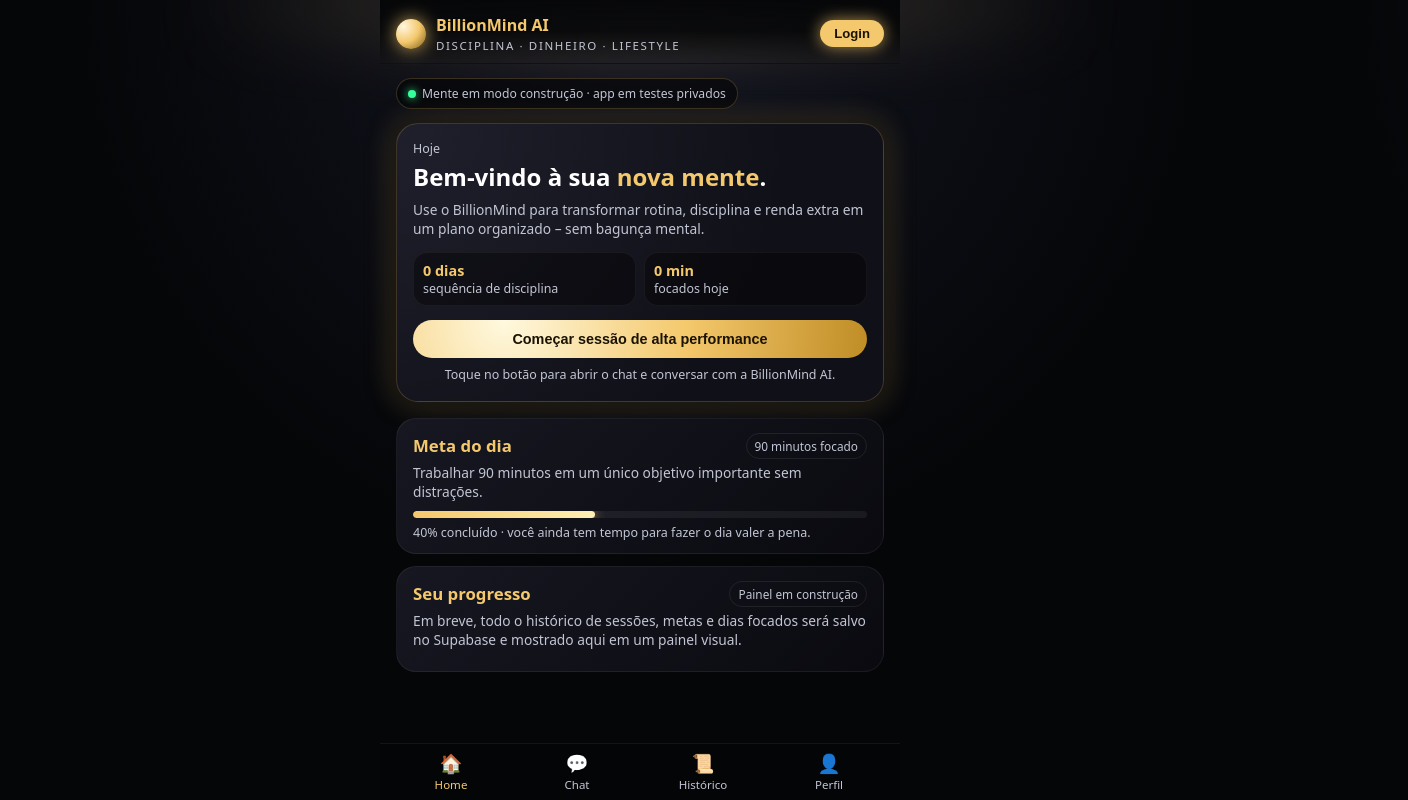
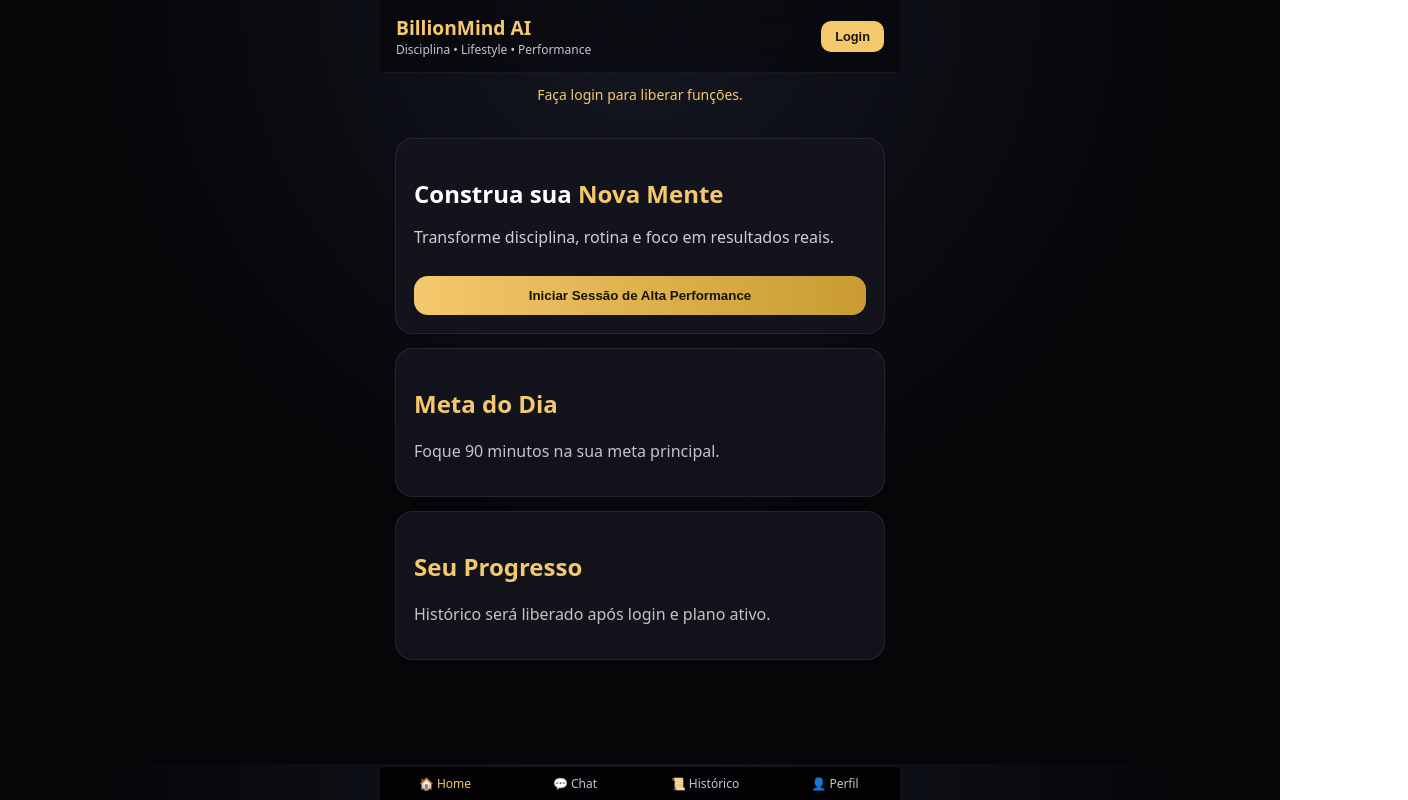
Before and after one commit to mrdigitalvip-maker/BillionsMind, a plain HTML site: page index.html in a window 1280 px wide. Shown: the whole page, 1408 px wide, since content can reach past the window. Drawn offline with Linux system fonts and the light colour scheme.

Commit message:
Update index.html

```diff
--- a/index.html
+++ b/index.html
@@ -1,511 +1,279 @@
 <!DOCTYPE html>
 <html lang="pt-BR">
 <head>
-  <meta charset="UTF-8" />
-  <meta name="viewport" content="width=device-width, initial-scale=1.0" />
+  <meta charset="UTF-8">
+  <meta name="viewport" content="width=device-width, initial-scale=1.0">
   <title>BillionMind AI</title>
 
   <style>
     :root {
       --bg-main: #050608;
       --bg-card: #14141b;
-      --bg-card-soft: #181823;
       --gold: #f4c86c;
-      --gold-soft: rgba(244, 200, 108, 0.2);
       --text-main: #ffffff;
       --text-soft: #c2c5d3;
-      --accent: #37ff9b;
-      --danger: #ff4e6a;
-    }
-
-    * {
-      box-sizing: border-box;
-      margin: 0;
-      padding: 0;
     }
 
     body {
-      font-family: system-ui, -apple-system, BlinkMacSystemFont, "SF Pro Text",
-        sans-serif;
+      margin: 0;
+      padding: 0;
       background: radial-gradient(circle at top, #151723 0, #050608 55%);
+      font-family: system-ui, sans-serif;
       color: var(--text-main);
-      min-height: 100vh;
     }
 
     .app-wrap {
       max-width: 520px;
       margin: 0 auto;
-      min-height: 100vh;
-      padding-bottom: 64px; /* espaço para navbar */
+      padding-bottom: 70px;
     }
 
-    /* --------- HEADER --------- */
-    .top-gradient {
-      height: 90px;
-      background: radial-gradient(circle at top, #f4c86c33, transparent 60%);
-      filter: blur(30px);
-      position: absolute;
-      top: -40px;
-      left: 50%;
-      transform: translateX(-50%);
-      width: 120%;
-      pointer-events: none;
-      z-index: -1;
-    }
-
+    /* -------- HEADER -------- */
     .app-header {
-      padding: 14px 16px 10px;
+      padding: 14px 16px;
       display: flex;
+      justify-content: space-between;
       align-items: center;
-      justify-content: space-between;
-      border-bottom: 1px solid rgba(255, 255, 255, 0.04);
-      background: linear-gradient(
-        to bottom,
-        rgba(5, 6, 8, 0.96),
-        rgba(5, 6, 8, 0.86),
-        rgba(5, 6, 8, 0)
-      );
-      backdrop-filter: blur(14px);
+      background: rgba(0,0,0,0.4);
+      backdrop-filter: blur(12px);
       position: sticky;
       top: 0;
       z-index: 10;
-    }
-
-    .brand-row {
-      display: flex;
-      align-items: center;
-      gap: 10px;
-    }
-
-    .brand-logo {
-      width: 30px;
-      height: 30px;
-      border-radius: 999px;
-      background: radial-gradient(circle at 25% 25%, #fff7df, #f4c86c 50%, #7c5a14);
-      box-shadow: 0 0 18px rgba(244, 200, 108, 0.8);
-    }
-
-    .brand-text {
-      display: flex;
-      flex-direction: column;
-      gap: 2px;
+      border-bottom: 1px solid rgba(255,255,255,0.06);
     }
 
     .brand-title {
-      font-size: 1rem;
-      font-weight: 600;
+      font-size: 1.2rem;
+      font-weight: 700;
       color: var(--gold);
     }
 
     .brand-sub {
-      font-size: 0.72rem;
-      text-transform: uppercase;
-      letter-spacing: 0.14em;
+      font-size: 0.75rem;
       color: var(--text-soft);
     }
 
     .header-login-btn {
-      padding: 6px 14px;
-      border-radius: 999px;
+      background: var(--gold);
       border: none;
-      background: var(--gold);
+      padding: 8px 14px;
+      border-radius: 10px;
+      font-size: 0.8rem;
+      font-weight: 600;
       color: #1a1304;
-      font-size: 0.82rem;
-      font-weight: 600;
       cursor: pointer;
-      box-shadow: 0 0 16px rgba(244, 200, 108, 0.7);
     }
 
-    /* --------- HOME SCREEN --------- */
+    /* -------- CONTENT SCREENS -------- */
     .screen {
       display: none;
-      padding: 14px 16px 18px;
+      padding: 20px 15px;
     }
-
     .screen.active {
       display: block;
     }
 
-    .status-pill {
-      display: inline-flex;
-      align-items: center;
-      gap: 6px;
-      padding: 6px 11px;
-      border-radius: 999px;
-      border: 1px solid var(--gold-soft);
-      background: rgba(0, 0, 0, 0.5);
-      font-size: 0.76rem;
-      color: var(--text-soft);
+    /* -------- CARDS -------- */
+    .card, .hero-card {
+      padding: 18px;
+      border-radius: 18px;
       margin-bottom: 14px;
-    }
-
-    .status-dot {
-      width: 8px;
-      height: 8px;
-      border-radius: 999px;
-      background: var(--accent);
-      box-shadow: 0 0 8px rgba(55, 255, 155, 0.9);
-    }
-
-    .hero-card {
-      border-radius: 22px;
-      padding: 16px 16px 18px;
-      background: radial-gradient(circle at top left, #20202d, #101018 70%);
-      border: 1px solid var(--gold-soft);
-      box-shadow:
-        0 0 24px rgba(0, 0, 0, 0.9),
-        0 0 30px rgba(244, 200, 108, 0.35);
-      margin-bottom: 16px;
-    }
-
-    .hero-kicker {
-      font-size: 0.78rem;
-      color: var(--text-soft);
-      margin-bottom: 6px;
+      border: 1px solid rgba(255,255,255,0.08);
+      background: rgba(20,20,30,0.9);
     }
 
     .hero-title {
       font-size: 1.5rem;
-      line-height: 1.2;
-      margin-bottom: 8px;
+      margin-bottom: 6px;
     }
-
     .hero-title span {
-      color: var(--gold);
-    }
-
-    .hero-sub {
-      font-size: 0.86rem;
-      color: var(--text-soft);
-      margin-bottom: 14px;
-    }
-
-    .hero-stats {
-      display: flex;
-      gap: 8px;
-      margin-bottom: 12px;
-    }
-
-    .hero-chip {
-      flex: 1;
-      padding: 8px 9px;
-      border-radius: 14px;
-      background: rgba(0, 0, 0, 0.4);
-      border: 1px solid rgba(255, 255, 255, 0.05);
-      font-size: 0.78rem;
-      color: var(--text-soft);
-    }
-
-    .hero-chip strong {
-      display: block;
-      font-size: 0.9rem;
       color: var(--gold);
     }
 
     .hero-btn {
       width: 100%;
-      padding: 11px 12px;
-      border-radius: 999px;
+      padding: 12px;
       border: none;
-      background: radial-gradient(circle at 20% 0, #fff9df, #f4c86c, #c08d26);
+      border-radius: 14px;
+      background: linear-gradient(90deg, #f4c86c, #c99b32);
       color: #1a1304;
-      font-weight: 600;
-      font-size: 0.9rem;
+      font-weight: 700;
       cursor: pointer;
-      margin-top: 2px;
+      margin-top: 12px;
     }
 
-    .hero-footnote {
-      margin-top: 8px;
-      font-size: 0.78rem;
-      color: var(--text-soft);
-      text-align: center;
-    }
-
-    .card {
-      border-radius: 20px;
-      padding: 14px 16px 12px;
-      background: linear-gradient(
-        135deg,
-        rgba(24, 24, 35, 0.96),
-        rgba(10, 10, 16, 0.98)
-      );
-      border: 1px solid rgba(255, 255, 255, 0.06);
-      margin-bottom: 12px;
-    }
-
-    .card-title-row {
-      display: flex;
-      justify-content: space-between;
-      align-items: center;
-      margin-bottom: 4px;
-    }
-
-    .card-title {
-      font-size: 1.05rem;
-      color: var(--gold);
-    }
-
-    .card-tag {
-      font-size: 0.74rem;
-      padding: 4px 8px;
-      border-radius: 999px;
-      border: 1px solid rgba(255, 255, 255, 0.08);
-      color: var(--text-soft);
-    }
-
-    .card-sub {
-      font-size: 0.86rem;
-      color: var(--text-soft);
-      margin-bottom: 10px;
-    }
-
-    .progress-track {
-      width: 100%;
-      height: 7px;
-      border-radius: 999px;
-      background: rgba(255, 255, 255, 0.06);
-      overflow: hidden;
-      margin-bottom: 6px;
-    }
-
-    .progress-bar {
-      height: 100%;
-      width: 40%;
-      border-radius: inherit;
-      background: linear-gradient(90deg, var(--gold), #ffefb3);
-      box-shadow: 0 0 12px rgba(244, 200, 108, 0.8);
-    }
-
-    .progress-label {
-      font-size: 0.78rem;
-      color: var(--text-soft);
-    }
-
-    /* --------- OUTRAS TELAS --------- */
-    .screen-title {
-      font-size: 1.2rem;
-      margin-bottom: 8px;
-    }
-
-    .screen-sub {
-      font-size: 0.86rem;
-      color: var(--text-soft);
-      margin-bottom: 14px;
-    }
-
-    .placeholder-box {
-      border-radius: 18px;
-      padding: 16px;
-      background: rgba(20, 20, 30, 0.9);
-      border: 1px dashed rgba(255, 255, 255, 0.08);
-      font-size: 0.86rem;
-      color: var(--text-soft);
-    }
-
-    /* --------- NAVBAR INFERIOR --------- */
+    /* BOTTOM NAV */
     .bottom-nav {
       position: fixed;
+      bottom: 0;
       left: 50%;
       transform: translateX(-50%);
-      bottom: 0;
       width: 100%;
       max-width: 520px;
-      padding: 6px 8px 8px;
-      background: rgba(5, 6, 8, 0.98);
-      border-top: 1px solid rgba(255, 255, 255, 0.06);
-      backdrop-filter: blur(14px);
       display: flex;
       justify-content: space-around;
-      z-index: 20;
+      padding: 8px 0;
+      background: rgba(0,0,0,0.85);
+      backdrop-filter: blur(12px);
+      border-top: 1px solid rgba(255,255,255,0.08);
     }
 
     .nav-item {
+      color: var(--text-soft);
+      text-align: center;
       flex: 1;
-      text-align: center;
-      font-size: 0.72rem;
-      color: var(--text-soft);
-      display: flex;
-      flex-direction: column;
-      align-items: center;
-      gap: 2px;
       cursor: pointer;
+      font-size: 0.75rem;
     }
-
-    .nav-item span {
-      font-size: 1.15rem;
-    }
-
     .nav-item.active {
       color: var(--gold);
     }
   </style>
 </head>
+
 <body>
-  <div class="top-gradient"></div>
+  <div class="app-wrap">
 
-  <div class="app-wrap">
     <!-- HEADER -->
     <header class="app-header">
-      <div class="brand-row">
-        <div class="brand-logo"></div>
-        <div class="brand-text">
-          <div class="brand-title">BillionMind AI</div>
-          <div class="brand-sub">Disciplina · Dinheiro · Lifestyle</div>
-        </div>
+      <div>
+        <div class="brand-title">BillionMind AI</div>
+        <div class="brand-sub">Disciplina • Lifestyle • Performance</div>
       </div>
+      <button class="header-login-btn" onclick="loginUser()">Login</button>
+    </header>
 
-      <button class="header-login-btn" onclick="alert('Tela de login conectada ao Supabase.')}">
-        Login
-      </button>
-    </header>
+    <!-- USER PLAN DISPLAY -->
+    <p id="userPlanDisplay" style="text-align:center; font-size:14px; color:var(--gold); margin-top:12px;">
+      Carregando plano...
+    </p>
 
     <!-- HOME -->
     <main id="homeScreen" class="screen active">
-      <div class="status-pill">
-        <div class="status-dot"></div>
-        Mente em modo construção · app em testes privados
-      </div>
-
       <section class="hero-card">
-        <div class="hero-kicker">Hoje</div>
-        <h1 class="hero-title">
-          Bem-vindo à sua <span>nova mente</span>.
-        </h1>
-        <p class="hero-sub">
-          Use o BillionMind para transformar rotina, disciplina e renda extra
-          em um plano organizado – sem bagunça mental.
-        </p>
-
-        <div class="hero-stats">
-          <div class="hero-chip">
-            <strong>0 dias</strong>
-            sequência de disciplina
-          </div>
-          <div class="hero-chip">
-            <strong>0 min</strong>
-            focados hoje
-          </div>
-        </div>
-
-        <button class="hero-btn" onclick="goToScreen('chatScreen')">
-          Começar sessão de alta performance
+        <h1 class="hero-title">Construa sua <span>Nova Mente</span></h1>
+        <p style="opacity:0.8;">Transforme disciplina, rotina e foco em resultados reais.</p>
+        <button class="hero-btn" onclick="if(checkFeatureAccess('chat-basico')) goToScreen('chatScreen')">
+          Iniciar Sessão de Alta Performance
         </button>
-        <p class="hero-footnote">
-          Toque no botão para abrir o chat e conversar com a BillionMind AI.
-        </p>
       </section>
 
       <section class="card">
-        <div class="card-title-row">
-          <h2 class="card-title">Meta do dia</h2>
-          <span class="card-tag">90 minutos focado</span>
-        </div>
-        <p class="card-sub">
-          Trabalhar 90 minutos em um único objetivo importante sem distrações.
-        </p>
-        <div class="progress-track">
-          <div class="progress-bar"></div>
-        </div>
-        <div class="progress-label">
-          40% concluído · você ainda tem tempo para fazer o dia valer a pena.
-        </div>
+        <h2 style="color:var(--gold);">Meta do Dia</h2>
+        <p style="opacity:0.75;">Foque 90 minutos na sua meta principal.</p>
       </section>
 
       <section class="card">
-        <div class="card-title-row">
-          <h2 class="card-title">Seu progresso</h2>
-          <span class="card-tag">Painel em construção</span>
-        </div>
-        <p class="card-sub">
-          Em breve, todo o histórico de sessões, metas e dias focados será salvo no
-          Supabase e mostrado aqui em um painel visual.
-        </p>
+        <h2 style="color:var(--gold);">Seu Progresso</h2>
+        <p style="opacity:0.75;">Histórico será liberado após login e plano ativo.</p>
       </section>
     </main>
 
     <!-- CHAT -->
     <section id="chatScreen" class="screen">
-      <h2 class="screen-title">Chat de alta performance</h2>
-      <p class="screen-sub">
-        Aqui ficará o chat principal com a BillionMind AI. Já está conectado ao
-        backend, mas a interface ainda está em construção.
+      <h2 style="color:var(--gold);">Chat de Alta Performance</h2>
+      <p style="opacity:0.75;">
+        Aqui ficará o chat real após a liberação do seu plano.
       </p>
-
-      <div class="placeholder-box">
-        • Integração com <strong>/api/chat</strong><br />
-        • Entrada de mensagens com foco em metas, disciplina e renda extra<br />
-        • Respostas estruturadas em planos, tarefas e frases de foco<br /><br />
-        Por enquanto, use esta tela apenas para testes internos.
-      </div>
     </section>
 
     <!-- HISTÓRICO -->
     <section id="historyScreen" class="screen">
-      <h2 class="screen-title">Histórico</h2>
-      <p class="screen-sub">
-        Em breve, esta área mostrará suas últimas sessões, metas concluídas e
-        evolução da disciplina.
-      </p>
-      <div class="placeholder-box">
-        • Lista de dias com meta cumprida<br />
-        • Sessões recentes de chat<br />
-        • Gráfico simples de consistência<br /><br />
-        Os dados serão salvos e lidos pelo Supabase.
-      </div>
+      <h2 style="color:var(--gold);">Histórico</h2>
+      <p style="opacity:0.75;">Disponível apenas para assinantes.</p>
     </section>
 
     <!-- PERFIL -->
     <section id="profileScreen" class="screen">
-      <h2 class="screen-title">Perfil</h2>
-      <p class="screen-sub">
-        Área reservada para dados da conta, preferências de rotina e planos de
-        assinatura (Free, Pro, Elite).
-      </p>
-      <div class="placeholder-box">
-        • Nome, e-mail e foto<br />
-        • Configurações da jornada (horário, foco, temas)<br />
-        • Plano atual e upgrades<br /><br />
-        Tudo isso será carregado da base de dados depois do lançamento.
-      </div>
+      <h2 style="color:var(--gold);">Perfil</h2>
+      <p style="opacity:0.75;">Informações da conta e status da assinatura.</p>
     </section>
   </div>
 
-  <!-- NAVBAR INFERIOR -->
+  <!-- NAVBAR -->
   <nav class="bottom-nav">
-    <div id="navHome" class="nav-item active" onclick="goToScreen('homeScreen')">
-      <span>🏠</span>
-      Home
-    </div>
-    <div id="navChat" class="nav-item" onclick="goToScreen('chatScreen')">
-      <span>💬</span>
-      Chat
-    </div>
-    <div id="navHist" class="nav-item" onclick="goToScreen('historyScreen')">
-      <span>📜</span>
-      Histórico
-    </div>
-    <div id="navPerfil" class="nav-item" onclick="goToScreen('profileScreen')">
-      <span>👤</span>
-      Perfil
-    </div>
+    <div id="navHome" class="nav-item active" onclick="goToScreen('homeScreen')">🏠 Home</div>
+    <div id="navChat" class="nav-item" onclick="goToScreen('chatScreen')">💬 Chat</div>
+    <div id="navHist" class="nav-item" onclick="goToScreen('historyScreen')">📜 Histórico</div>
+    <div id="navPerfil" class="nav-item" onclick="goToScreen('profileScreen')">👤 Perfil</div>
   </nav>
 
-  <script>
-    function goToScreen(id) {
-      // esconde todas
-      document.querySelectorAll(".screen").forEach((s) => s.classList.remove("active"));
-      // mostra a escolhida
-      const screen = document.getElementById(id);
-      if (screen) screen.classList.add("active");
+<script>
+/* --------- TROCA DE TELAS --------- */
+function goToScreen(id) {
+  document.querySelectorAll(".screen").forEach(s => s.classList.remove("active"));
+  document.getElementById(id).classList.add("active");
 
-      // navbar ativa
-      document.querySelectorAll(".nav-item").forEach((n) => n.classList.remove("active"));
-      if (id === "homeScreen") document.getElementById("navHome").classList.add("active");
-      if (id === "chatScreen") document.getElementById("navChat").classList.add("active");
-      if (id === "historyScreen") document.getElementById("navHist").classList.add("active");
-      if (id === "profileScreen") document.getElementById("navPerfil").classList.add("active");
-    }
-  </script>
+  document.querySelectorAll(".nav-item").forEach(n => n.classList.remove("active"));
+  if(id==="homeScreen") navHome.classList.add("active");
+  if(id==="chatScreen") navChat.classList.add("active");
+  if(id==="historyScreen") navHist.classList.add("active");
+  if(id==="profileScreen") navPerfil.classList.add("active");
+}
+
+/* --------- LOGIN --------- */
+async function loginUser() {
+  const email = prompt("Digite seu e-mail:");
+  const password = prompt("Digite sua senha:");
+
+  if (!email || !password) return alert("Digite os dados corretamente.");
+
+  const res = await fetch("/api/login", {
+    method: "POST",
+    headers: { "Content-Type": "application/json" },
+    body: JSON.stringify({ email, password })
+  });
+
+  const data = await res.json();
+
+  if (data.error) {
+    alert("Erro: " + data.error);
+    return;
+  }
+
+  localStorage.setItem("user_id", data.user.id);
+  localStorage.setItem("email", data.user.email);
+  localStorage.setItem("plano", data.plano.plano);
+
+  alert("Login realizado!\nPlano: " + data.plano.plano.toUpperCase());
+  location.reload();
+}
+
+/* --------- CARREGAR PLANO --------- */
+document.addEventListener("DOMContentLoaded", () => {
+  const plano = localStorage.getItem("plano");
+  if (plano) {
+    document.getElementById("userPlanDisplay").innerText =
+      "Plano atual: " + plano.toUpperCase();
+  } else {
+    document.getElementById("userPlanDisplay").innerText =
+      "Faça login para liberar funções.";
+  }
+});
+
+/* --------- CONTROLE DE FUNÇÕES --------- */
+function checkFeatureAccess(feature) {
+  const plano = localStorage.getItem("plano");
+
+  if (!plano) {
+    alert("Faça login para usar esta função.");
+    return false;
+  }
+
+  const permissao = {
+    "free": ["chat-basico"],
+    "pro": ["chat-basico", "historico", "imagens"],
+    "premium": ["chat-basico", "historico", "imagens", "lifestyle"]
+  };
+
+  if (permissao[plano].includes(feature)) {
+    return true;
+  }
+
+  alert("Função disponível apenas para assinantes.");
+  return false;
+}
+</script>
+
 </body>
 </html>
```
